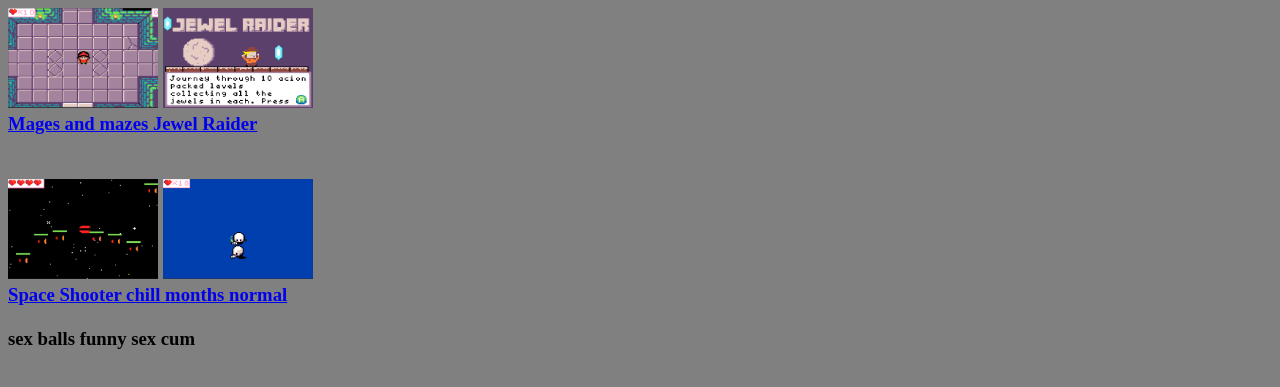
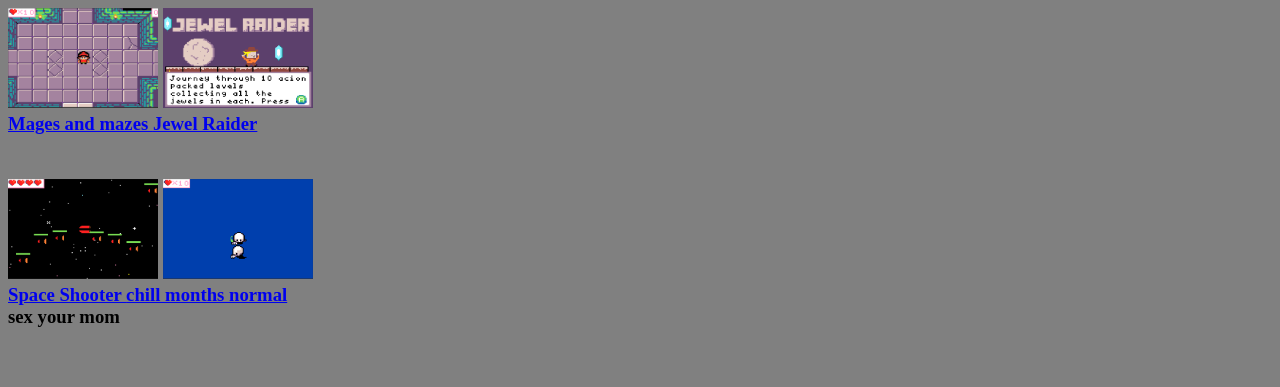
Before and after one commit to SuperXSam/SuperXSam.github.io, a plain HTML site: page index.html in a window 1280 px wide. Shown: the part 299-686 px from the top of the page. Drawn offline with Linux system fonts and the light colour scheme.

Commit message:
Update index.html

```diff
--- a/index.html
+++ b/index.html
@@ -43,7 +43,7 @@ p.date {
 <br />
 <a href="https://arcade.makecode.com/16039-95831-46453-92440"> Space Shooter </a> <a href="https://arcade.makecode.com/48563-11204-70856-53689"> chill months normal </a>
 <br />
+	<h> sex your mom </h>
 <br />
-	<h>sex balls funny sex cum</h>
 </body>
 </html>
```
